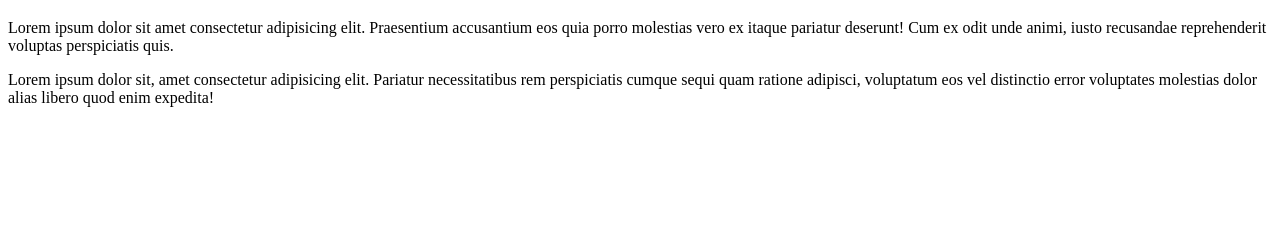
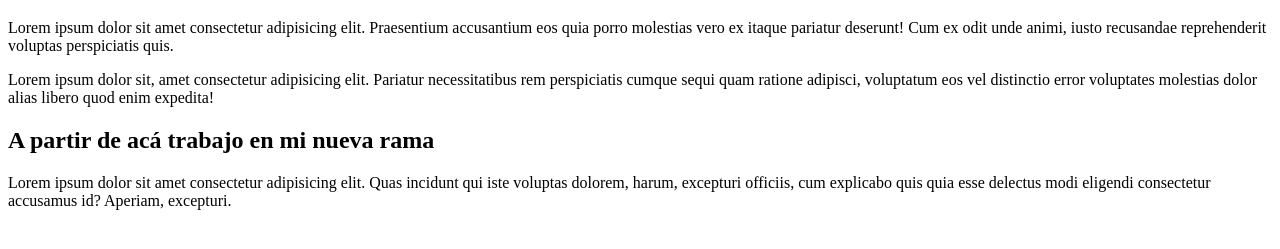
Before and after one commit to juliotaver/mi-repositorio, a plain HTML site: page index.html in a window 1280 px wide. Shown: the part 61-310 px from the top of the page. Drawn offline with Linux system fonts and the light colour scheme.

Commit message:
nueva rama creada

```diff
--- a/index.html
+++ b/index.html
@@ -11,5 +11,9 @@
     <p>Lorem ipsum dolor sit amet consectetur adipisicing elit. Praesentium accusantium eos quia porro molestias vero ex itaque pariatur deserunt! Cum ex odit unde animi, iusto recusandae reprehenderit voluptas perspiciatis quis.</p>
 
     <p>Lorem ipsum dolor sit, amet consectetur adipisicing elit. Pariatur necessitatibus rem perspiciatis cumque sequi quam ratione adipisci, voluptatum eos vel distinctio error voluptates molestias dolor alias libero quod enim expedita!</p>
+
+    <h2>A partir de acá trabajo en mi nueva rama</h2>
+    <p>Lorem ipsum dolor sit amet consectetur adipisicing elit. Quas incidunt qui iste voluptas dolorem, harum, excepturi officiis, cum explicabo quis quia esse delectus modi eligendi consectetur accusamus id? Aperiam, excepturi.</p>
+
 </body>
 </html>
```
